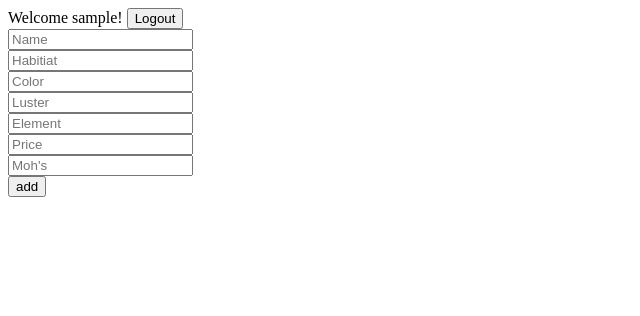
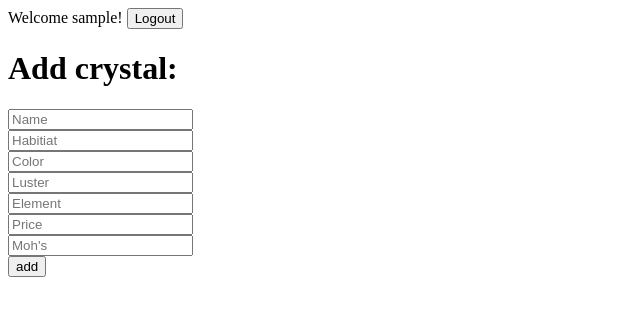
Before and after one commit to jashmaebaculpo/final_project, a PHP site: page /admin.php in a window 1280 px wide. Shown: the top 316 px of the page, without its empty margins (0-640 px from the left). Run offline with PHP 8.4, Linux system fonts and the light colour scheme; the visitor is signed in with stand-in values (Sample User, id 1).

Commit message:
admin can now try to add crystals

```diff
--- a/admin.php
+++ b/admin.php
@@ -38,6 +38,9 @@ function displayLogin(){
 
         </div>
 
+        <h1>
+            Add crystal:
+        </h1>
 
         <form method = "post" action = "addData.php">
             <input type="text" name="name" placeholder = "Name"/><br/>
```
